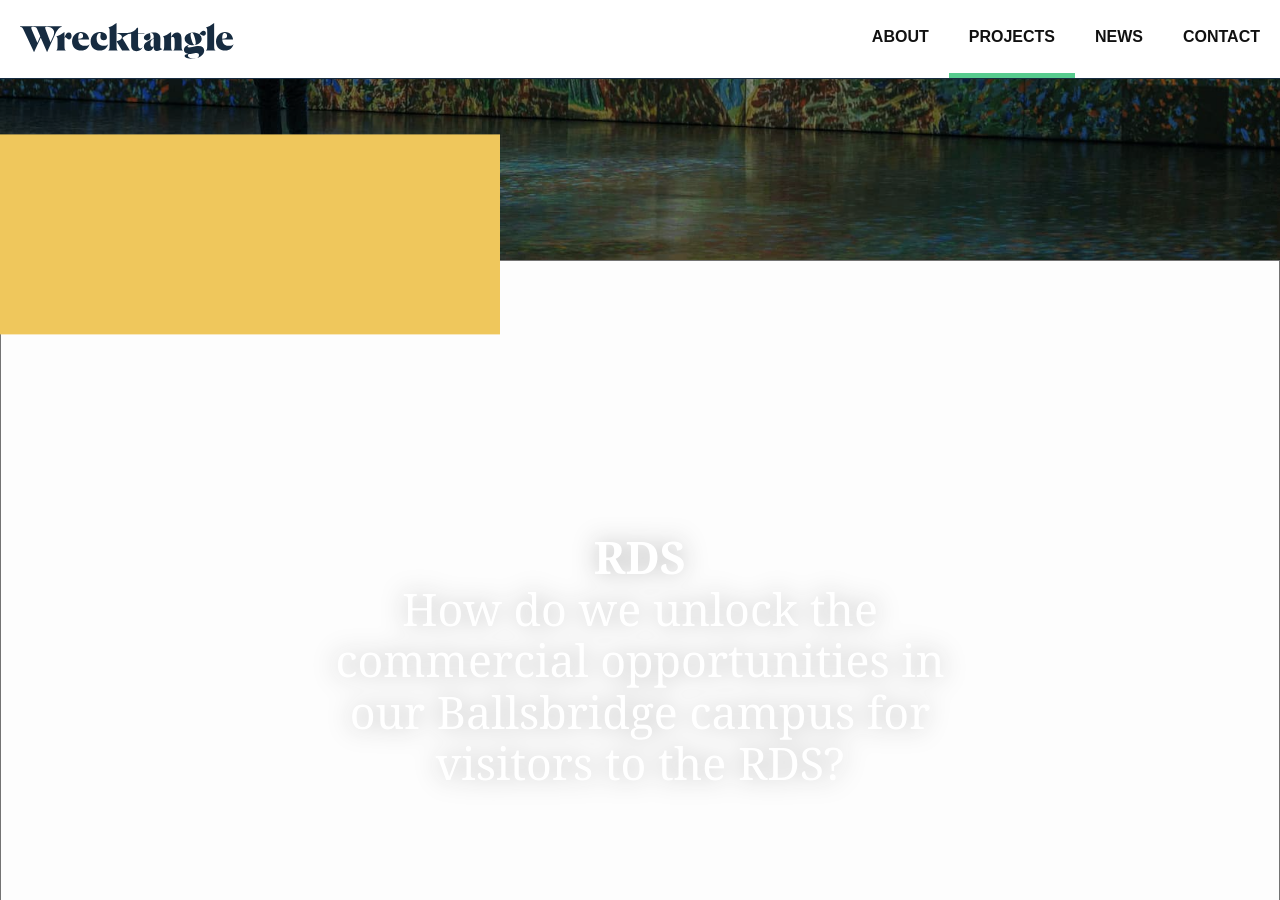
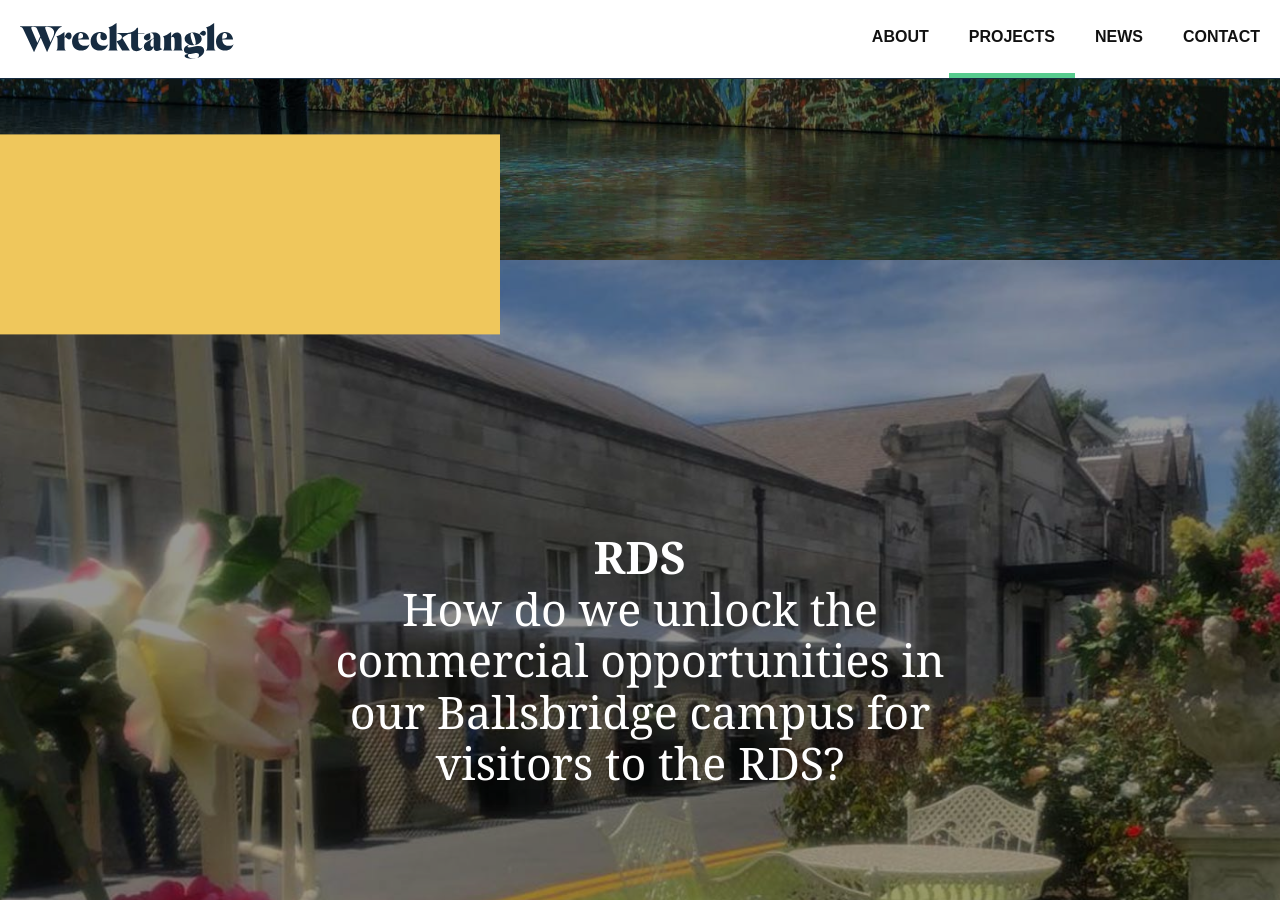
Before and after one commit to HarryFischer/wrecktangle, a Jekyll site: the page built from work.markdown, in a window 1280 px wide and 900 px high, scrolled down 2115 px. Built offline with Jekyll 4.4.1, drawn with Linux system fonts in a browser that asks for light colours.

Commit message:
Updated Rds

```diff
--- a/_projects/rds.markdown
+++ b/_projects/rds.markdown
@@ -1,6 +1,7 @@
 ---
 title: RDS
 date: 2022-08-07 17:35:00 Z
+project-image: "/uploads/cover.jpg"
 project-description: How do we unlock the commercial opportunities in our Ballsbridge
   campus for visitors to the RDS?
 color-name: yellow
```
